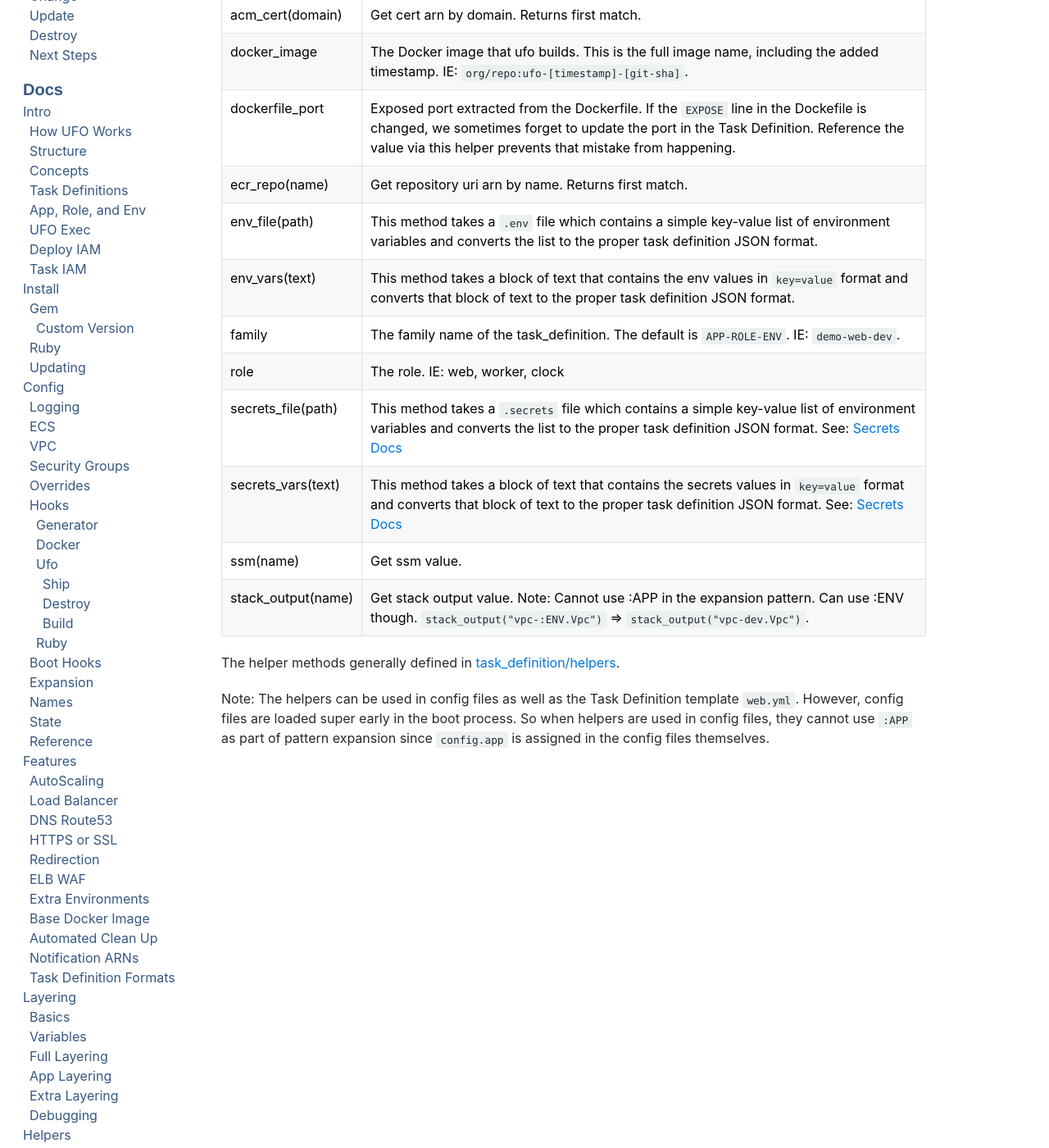
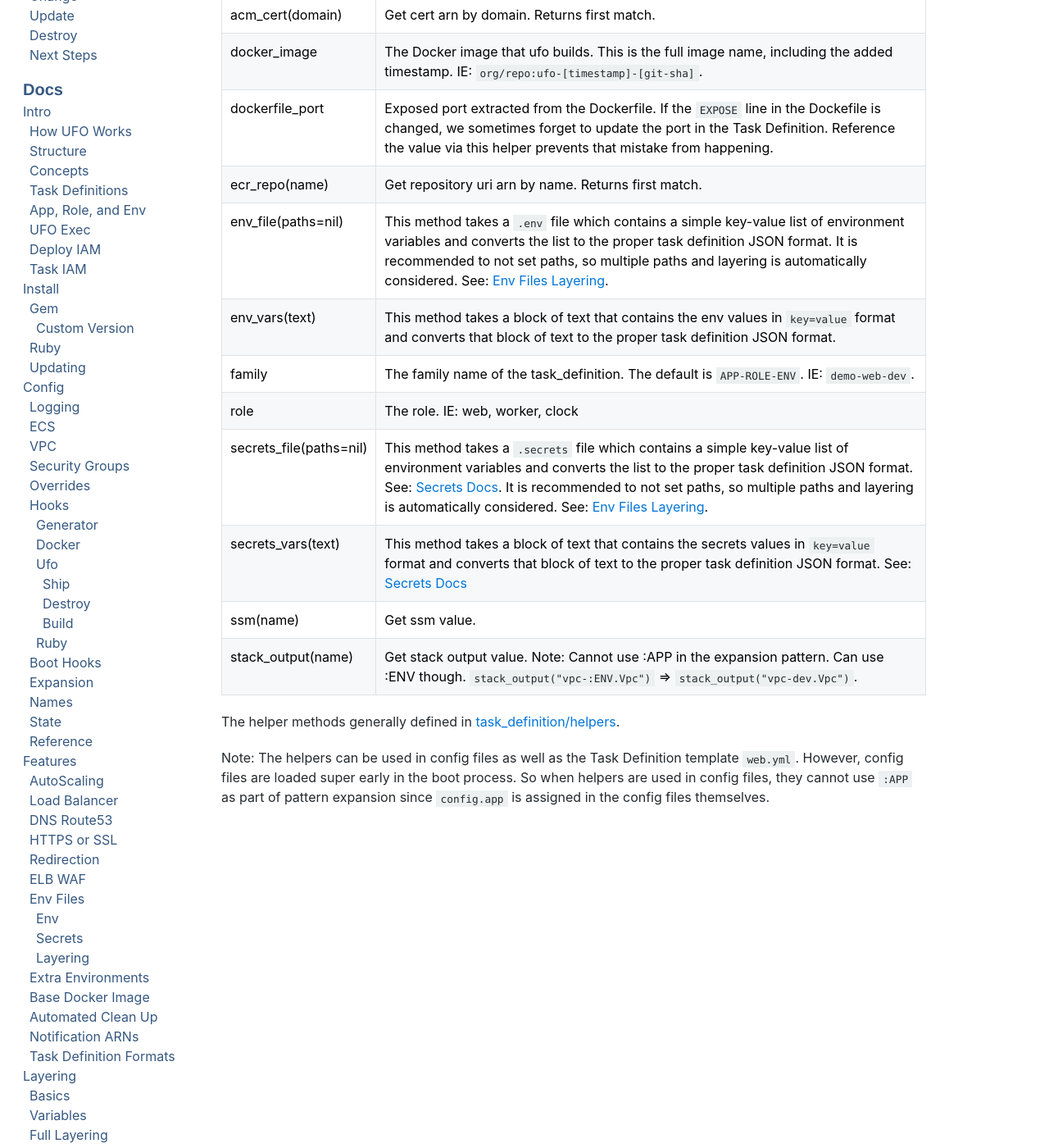
Before and after one commit to boltops-tools/ufo-docs, a Jekyll site: the page built from _docs/helpers/builtin.md, in a window 1280 px wide and 1400 px high, scrolled down 317 px. Shown: the whole window at 82% size. Built offline with Jekyll 4.4.1, drawn with Linux system fonts in a browser that asks for light colours; cached includes are drawn as plain includes; a script that is not in the unit is left out.

Commit message:
env files: env and secrets docs

```diff
--- a/_docs/helpers/builtin.md
+++ b/_docs/helpers/builtin.md
@@ -13,11 +13,11 @@ acm_cert(domain) | Get cert arn by domain. Returns first match.
 docker_image | The Docker image that ufo builds. This is the full image name, including the added timestamp. IE: `org/repo:ufo-[timestamp]-[git-sha]`.
 dockerfile\_port | Exposed port extracted from the Dockerfile. If the `EXPOSE` line in the Dockefile is changed, we sometimes forget to update the port in the Task Definition.  Reference the value via this helper prevents that mistake from happening.
 ecr_repo(name) | Get repository uri arn by name. Returns first match.
-env_file(path) | This method takes a `.env` file which contains a simple key-value list of environment variables and converts the list to the proper task definition JSON format.
+env_file(paths=nil) | This method takes a `.env` file which contains a simple key-value list of environment variables and converts the list to the proper task definition JSON format. It is recommended to not set paths, so multiple paths and layering is automatically considered. See: [Env Files Layering]({% link _docs/features/env_files/layering.md %}).
 env_vars(text) | This method takes a block of text that contains the env values in `key=value` format and converts that block of text to the proper task definition JSON format.
 family | The family name of the task_definition. The default is `APP-ROLE-ENV`. IE: `demo-web-dev`.
 role | The role. IE: web, worker, clock
-secrets_file(path) | This method takes a `.secrets` file which contains a simple key-value list of environment variables and converts the list to the proper task definition JSON format. See: [Secrets Docs]({% link _docs/helpers/builtin/secrets.md %})
+secrets_file(paths=nil) | This method takes a `.secrets` file which contains a simple key-value list of environment variables and converts the list to the proper task definition JSON format. See: [Secrets Docs]({% link _docs/helpers/builtin/secrets.md %}). It is recommended to not set paths, so multiple paths and layering is automatically considered. See: [Env Files Layering]({% link _docs/features/env_files/layering.md %}).
 secrets_vars(text) | This method takes a block of text that contains the secrets values in `key=value` format and converts that block of text to the proper task definition JSON format. See: [Secrets Docs]({% link _docs/helpers/builtin/secrets.md %})
 ssm(name) | Get ssm value.
 stack_output(name) | Get stack output value. Note: Cannot use :APP in the expansion pattern. Can use :ENV though. `stack_output("vpc-:ENV.Vpc")` => `stack_output("vpc-dev.Vpc")`.
--- a/_includes/sidebar.html
+++ b/_includes/sidebar.html
@@ -85,7 +85,18 @@
         <ul>
           {% assign docs = site.docs | where: "categories","features" | sort:"order" %}
           {% for doc in docs -%}
-          <li><a href="{{ doc.url }}">{% if doc.nav_text %}{{ doc.nav_text }}{% else %}{{ doc.title }}{% endif %}</a></li>
+            {% if doc.url == "/docs/features/env_files/" %}
+            <li><a href="{% link _docs/features/env_files.md %}">Env Files</a>
+              <ul>
+              {% assign docs = site.docs | where: "categories","features-env-files" | sort: "order" %}
+              {% for doc in docs -%}
+                <li><a href="{{ doc.url }}">{% if doc.nav_text %}{{ doc.nav_text }}{% else %}{{ doc.title }}{% endif %}</a></li>
+              {% endfor %}
+              </ul>
+            </li>
+            {% else %}
+            <li><a href="{{ doc.url }}">{% if doc.nav_text %}{{ doc.nav_text }}{% else %}{{ doc.title }}{% endif %}</a></li>
+            {% endif %}
           {% endfor %}
         </ul>
       </li>
@@ -104,8 +115,8 @@
           {% if doc.url == "/docs/helpers/builtin/" %}
           <li><a href="{% link _docs/helpers/builtin.md %}">Built-In</a>
             <ul>
-            {% assign builtin = site.docs | where: "categories","builtin-helpers" | sort: "order" %}
-            {% for doc in builtin -%}
+            {% assign docs = site.docs | where: "categories","builtin-helpers" | sort: "order" %}
+            {% for doc in docs -%}
               <li><a href="{{ doc.url }}">{% if doc.nav_text %}{{ doc.nav_text }}{% else %}{{ doc.title }}{% endif %}</a></li>
             {% endfor %}
             </ul>
```
Also changed, not shown: _docs/features/env_files.md (added, +12 -0 lines), _docs/features/env_files/env.md (added, +69 -0 lines), _docs/features/env_files/layering.md (added, +32 -0 lines), _docs/features/env_files/secrets.md (added, +65 -0 lines), _docs/helpers/builtin/secrets.md (+2 -0 lines), _docs/learn/new-project.md (+1 -1 lines), _includes/features/env_files/layering.md (added, +3 -0 lines).
